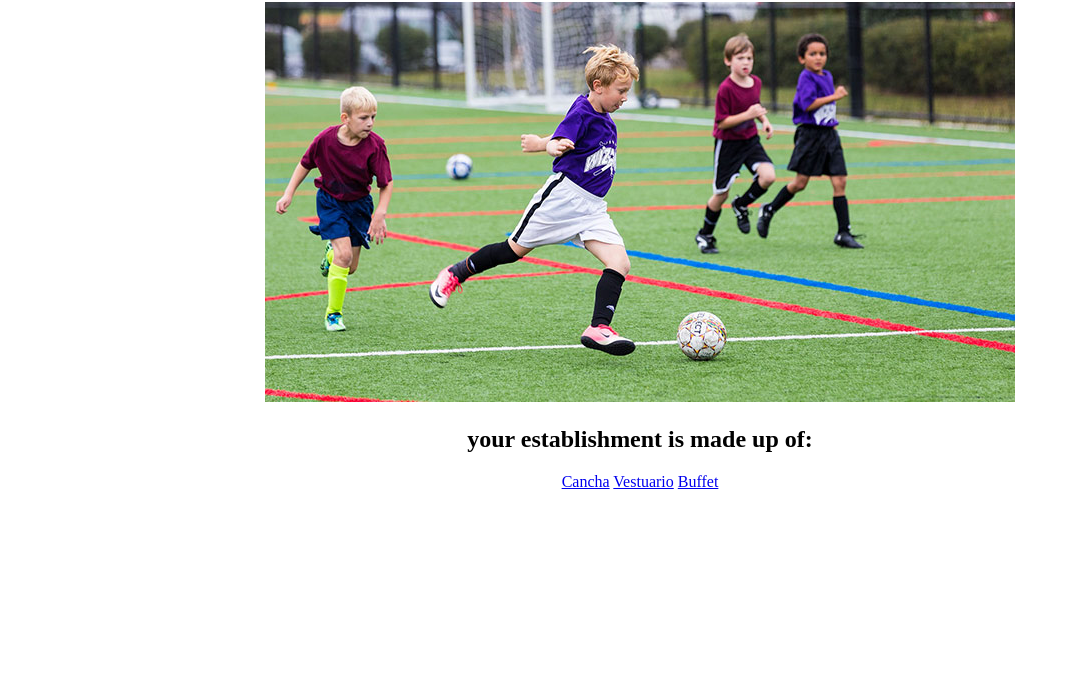
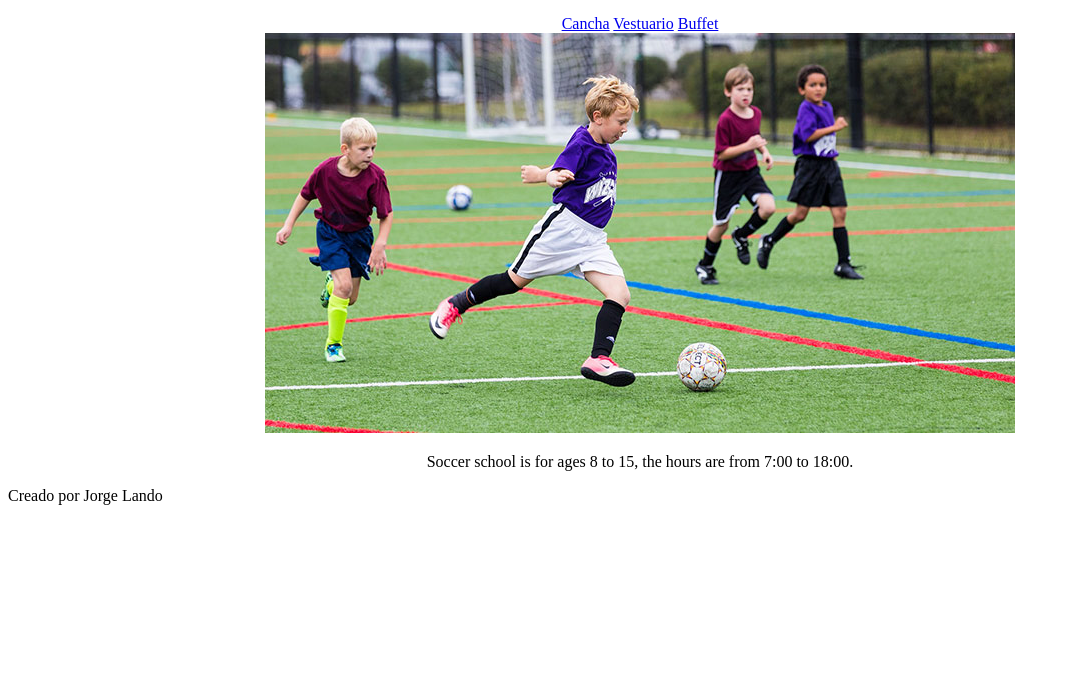
Before and after one commit to JorgeAbelLando/Repositorio, a plain HTML site: page index.html in a window 1280 px wide. Shown: the part 112-800 px from the top of the page, without its empty margins (0-1070 px from the left). Drawn offline with Linux system fonts and the light colour scheme.

Commit message:
Mas ordenado

```diff
--- a/index.html
+++ b/index.html
@@ -9,26 +9,42 @@
      </head>
 
      <body>
+
      <!--Esto es para centrar la pagina-->
      <center>
+
+     <header>
+
         <!--Esto es para un titulo-->
      <h1>Football school</h1>
+        <!--Esto es para poner otro titulo-->
+        <h2>your establishment is made up of:</h2>
+        <!--Esto es para vincular a otra pagina-->
+        <a href="./Cancha.html">Cancha</a>
+        <a href="./Vestuario.html">Vestuario</a>
+        <a href="./Buffet.html">Buffet</a>
+        <!--El (./) sirve para identificar para donde va-->
+        <!--El (../)sirve indentificar si esta en otra carpeta-->
+
+     </header>
+
+     <main>
+
+     <div>
+             <!--Esto es para poner imagenes-->
+        <img src="img/intercambio-entre-escuelas-de-futbol-equipo-infantil.jpg" alt="">
+
+     </div>
+
      <!--Esto es para escribir un parrafo-->
      <p>Soccer school is for ages 8 to 15, the hours are from 7:00 to 18:00.</p>
 
-     <div>    <!--Esto es para poner imagenes-->
-        <img src="img/intercambio-entre-escuelas-de-futbol-equipo-infantil.jpg" alt="">
-    </div>
+     </main>
+     </center>
 
-    <!--Esto es para poner otro titulo-->
-    <h2>your establishment is made up of:</h2>
-    <!--Esto es para vincular a otra pagina-->
-    <a href="Cancha.html">Cancha</a>
-    <a href="Vestuario.html">Vestuario</a>
-    <a href="Buffet.html">Buffet</a>
+     <footer>
+     Creado por Jorge Lando
+     </footer>
 
-
-
-</center>
       </body>
      </html>
```
Also changed, not shown: Buffet.html (+16 -3 lines), Cancha.html (+15 -3 lines), Vestuario.html (+15 -3 lines). Lines whose indentation alone changed are shown as unchanged.
